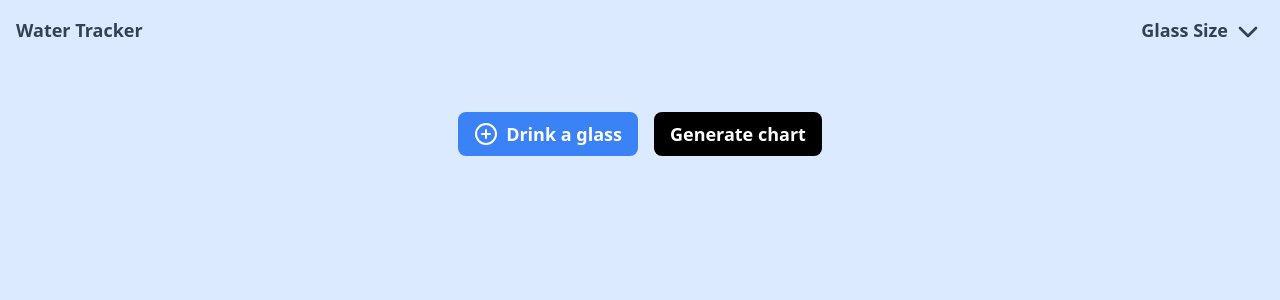
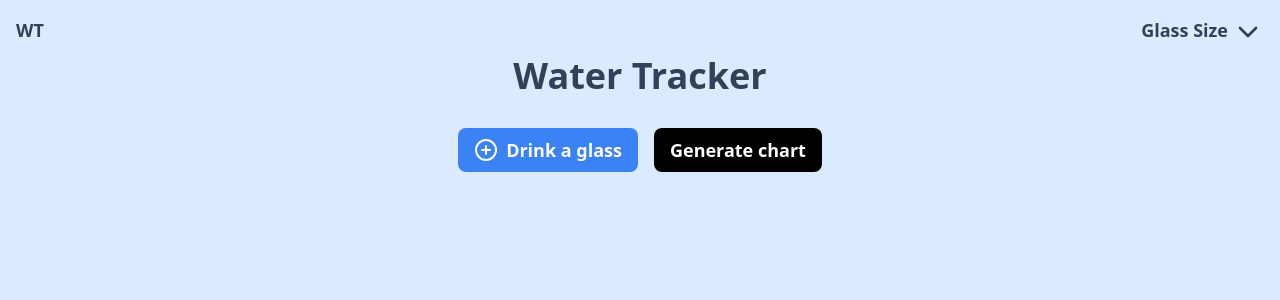
Before and after one commit to Siddharth-2382/water-tracker, a React (Create React App) app: page / in a window 1280 px wide. Shown: the top 300 px of the page. Built offline with nearby package versions, Linux system fonts and the light colour scheme.

Commit message:
separate navbar component

```diff
--- a/src/App.tsx
+++ b/src/App.tsx
@@ -1,10 +1,10 @@
-import Dropdown from "./components/dropdown";
+import Navbar from "./components/navbar";
 import Main from "./components/main";
 
 export default function App() {
   return (
     <div className="flex flex-col items-center p-12">
-      <Dropdown />
+      <Navbar />
       <Main />
     </div>
   );
--- a/src/components/dropdown.tsx
+++ /dev/null
@@ -1,67 +0,0 @@
-import { ChevronDown } from "lucide-react";
-import { useEffect, useState } from "react";
-import { GLASS_SIZES } from "../constants/constants";
-
-function Dropdown() {
-  const [isOpen, setIsOpen] = useState(false);
-  const [selectedSize, setSelectedSize] = useState<string | null>(null);
-
-  const toggleDropdown = () => {
-    setIsOpen(!isOpen);
-  };
-
-  const handleSizeClick = (size: string) => {
-    setSelectedSize(size);
-    setIsOpen(false);
-  };
-
-  // Load selected glass size from local storage
-  useEffect(() => {
-    const storedSize = localStorage.getItem("selectedSize");
-    if (storedSize) {
-      setSelectedSize(storedSize);
-    }
-  }, []);
-
-  // Update local storage whenever selectedSize changes
-  useEffect(() => {
-    if (selectedSize) {
-      localStorage.setItem("selectedSize", selectedSize);
-    }
-  }, [selectedSize]);
-
-  return (
-    <div className="flex flex-col">
-      <button
-        onClick={toggleDropdown}
-        className="absolute right-0 top-0 m-4 flex gap-1 text-lg font-semibold text-slate-700"
-      >
-        Glass Size
-        <ChevronDown
-          className={`h-8 w-8 text-slate-700 text-xl font-semibold cursor-pointer transition delay-10 ${
-            isOpen && "rotate-180"
-          }`}
-        />
-      </button>
-      <div
-        className={`absolute bg-blue-200 overflow-hidden text-center font-semibold mr-6 mt-2 text-slate-700 right-0 w-48 rounded-md transition delay-300 ${
-          isOpen ? "block opacity-1" : "hidden opacity-0"
-        }`}
-      >
-        {GLASS_SIZES.map((size) => (
-          <p
-            key={size}
-            className={`p-2 hover:bg-blue-300/50 cursor-pointer ${
-              selectedSize === size ? "bg-blue-400/50" : ""
-            }`}
-            onClick={() => handleSizeClick(size)}
-          >
-            {size}
-          </p>
-        ))}
-      </div>
-    </div>
-  );
-}
-
-export default Dropdown;
--- a/src/components/main.tsx
+++ b/src/components/main.tsx
@@ -45,7 +45,11 @@ function Main() {
       if (glassCounts.length === 0) {
         toast.warning("You must drink at least one glass");
       } else {
-        setShowChart(true);
+        if (!showChart) {
+          setShowChart(true);
+        } else {
+          toast("Charts are available");
+        }
       }
     } else {
       toast.error("You must select a glass size");
@@ -80,22 +84,24 @@ function Main() {
   return (
     <>
       <Toaster richColors />
-      <div className="p-4 absolute top-0 left-0">
-        <h1 className="text-lg font-semibold text-slate-700">Water Tracker</h1>
+      <div className="px-4 pt-2">
+        <h1 className="text-4xl font-extrabold text-slate-700">
+          Water Tracker
+        </h1>
       </div>
-      <div className="py-16 flex flex-col md:flex-row lg:flex-row gap-4 justify-center items-center">
+      <div className="pb-16 pt-8 flex flex-col md:flex-row lg:flex-row gap-4 justify-center items-center">
         <DrinkGlassButton handleDrinkGlass={handleDrinkGlass} />
         <GenerateChartButton handleGenerateChart={handleGenerateChart} />
       </div>
       {showChart && glassCounts.length > 0 && (
         <>
-          <div className="w-[80%] h-[50vh] pb-8">
+          <div className="w-[100%] md:w-[80%] lg:w-[80%] h-[50vh] pb-8">
             <LineChart
               glassCounts={glassCounts}
               drinkingTimes={drinkingEvents.map((item) => item.time)}
             />
           </div>
-          <div className="w-[80%] h-[50vh] pb-8">
+          <div className="w-[100%] md:w-[80%] lg:w-[80%] h-[50vh] pb-8">
             <BarChart drinkingEvents={drinkingEvents} />
           </div>
         </>
--- /dev/null
+++ b/src/components/navbar.tsx
@@ -0,0 +1,74 @@
+import { ChevronDown } from "lucide-react";
+import { useEffect, useState } from "react";
+import { GLASS_SIZES } from "../constants/constants";
+
+function Navbar() {
+  const [isOpen, setIsOpen] = useState(false);
+  const [selectedSize, setSelectedSize] = useState<string | null>(null);
+
+  const toggleDropdown = () => {
+    setIsOpen(!isOpen);
+  };
+
+  const handleSizeClick = (size: string) => {
+    setSelectedSize(size);
+    setIsOpen(false);
+  };
+
+  // Load selected glass size from local storage
+  useEffect(() => {
+    const storedSize = localStorage.getItem("selectedSize");
+    if (storedSize) {
+      setSelectedSize(storedSize);
+    }
+  }, []);
+
+  // Update local storage whenever selectedSize changes
+  useEffect(() => {
+    if (selectedSize) {
+      localStorage.setItem("selectedSize", selectedSize);
+    }
+  }, [selectedSize]);
+
+  return (
+    <>
+      <div>
+        <h1 className="absolute left-0 top-0 m-4 flex gap-1 text-lg font-semibold text-slate-700">
+          WT
+        </h1>
+      </div>
+      <div className="flex flex-col">
+        <button
+          onClick={toggleDropdown}
+          className="absolute right-0 top-0 m-4 flex gap-1 text-lg font-semibold text-slate-700"
+        >
+          Glass Size
+          <ChevronDown
+            className={`h-8 w-8 text-slate-700 text-xl font-semibold cursor-pointer transition delay-10 ${
+              isOpen && "rotate-180"
+            }`}
+          />
+        </button>
+        <div
+          className={`absolute bg-blue-200 overflow-hidden text-center font-semibold mr-6 mt-2 text-slate-700 right-0 w-48 rounded-md transition delay-300 ${
+            isOpen ? "block opacity-1" : "hidden opacity-0"
+          }`}
+        >
+          {GLASS_SIZES.map((size) => (
+            <p
+              key={size}
+              className={`p-2 hover:bg-blue-300/50 cursor-pointer ${
+                selectedSize === size ? "bg-blue-400/50" : ""
+              }`}
+              onClick={() => handleSizeClick(size)}
+            >
+              {size}
+            </p>
+          ))}
+        </div>
+      </div>
+    </>
+  );
+}
+
+export default Navbar;
```
